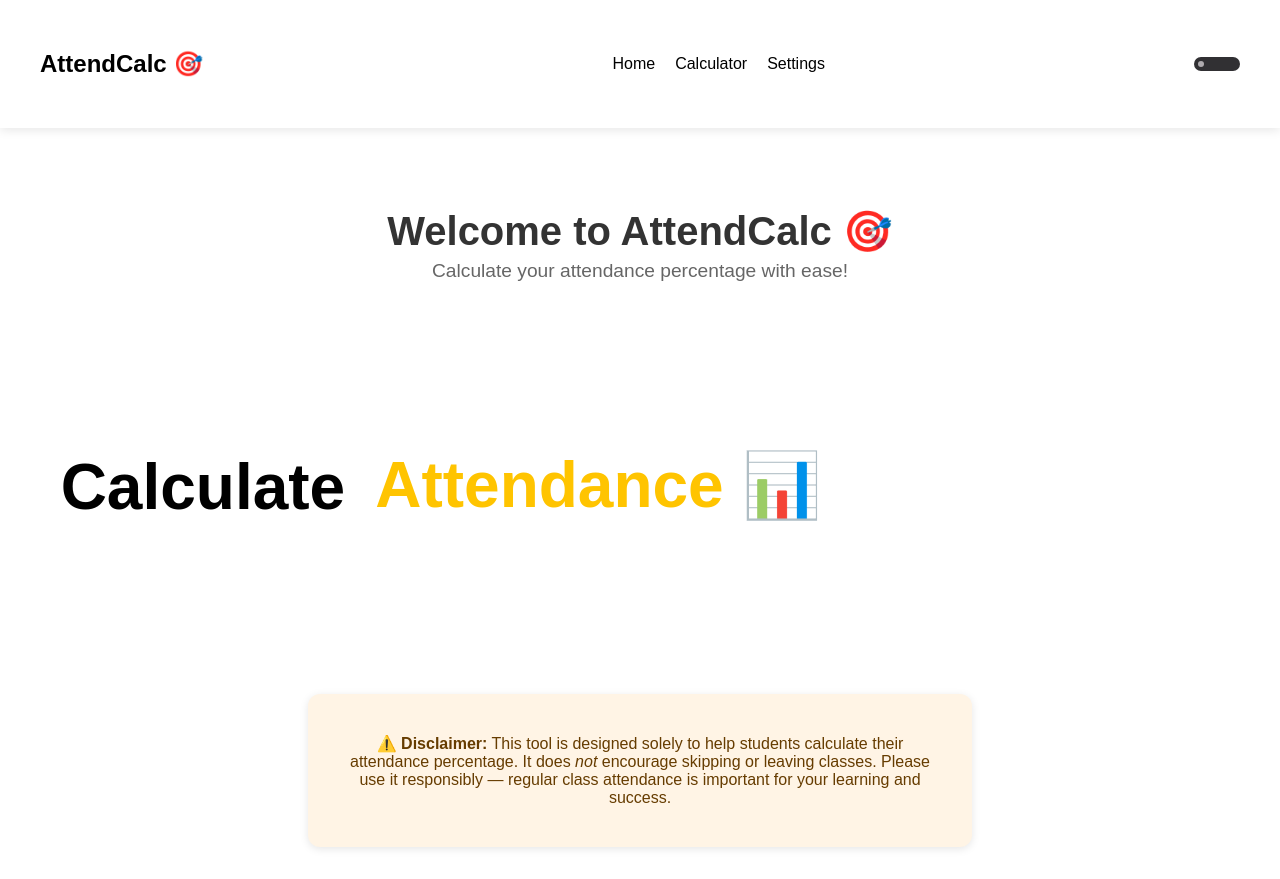
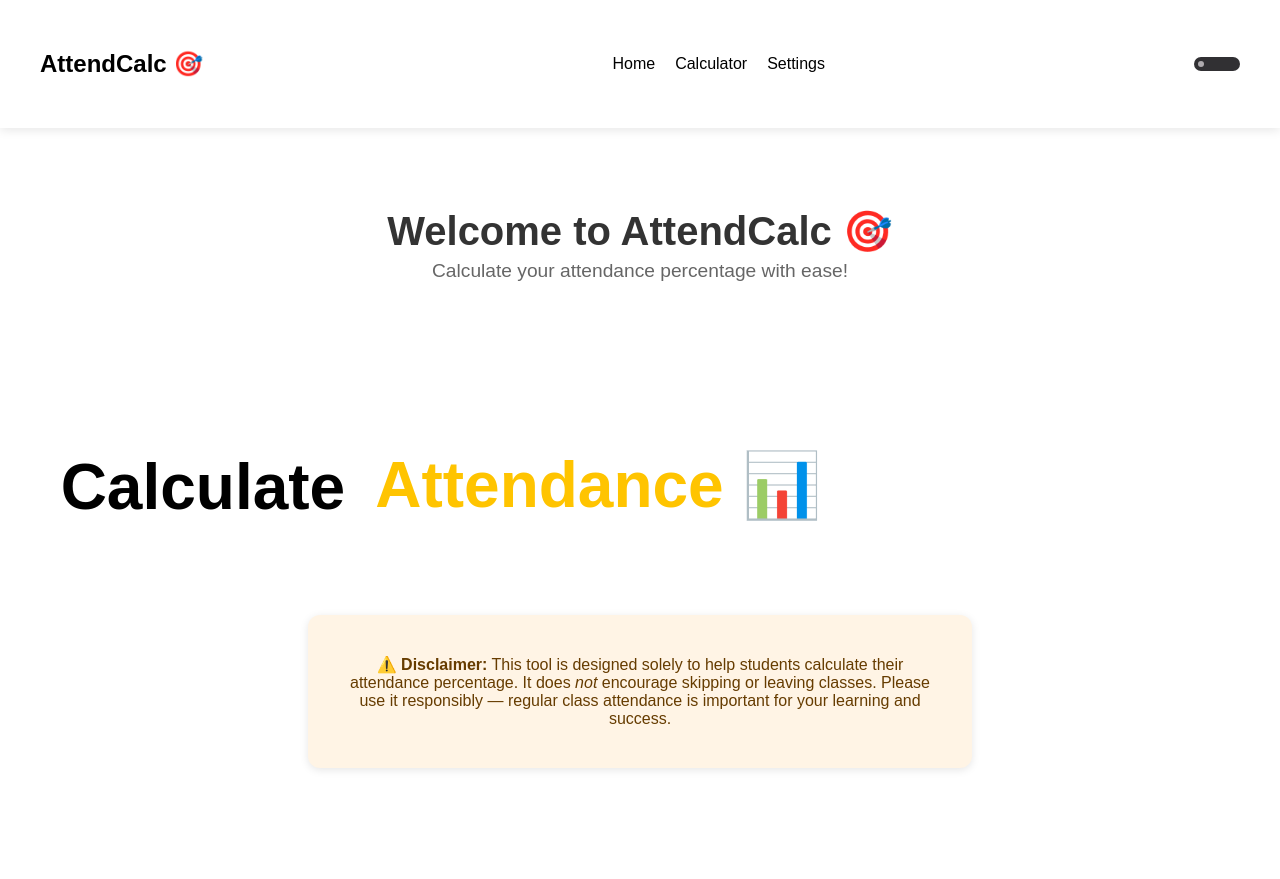
Before and after one commit to paramkhodiyar/AttendCalc, a React (Vite) app: page / in a window 1280 px wide. Shown: the top 879 px of the page. After the commit the page ends 800 px from the top, so only its background shows below. Built offline with nearby package versions, Linux system fonts and the light colour scheme.

Commit message:
styling bug fix

```diff
--- a/src/components/home/home.css
+++ b/src/components/home/home.css
@@ -77,6 +77,13 @@ body {
     box-shadow: 0 2px 8px rgba(0, 0, 0, 0.1);
     font-size: 1rem;
     transition: background-color 0.3s ease, color 0.3s ease;
+    position: fixed;
+    bottom: 0;
+    left: 50%;
+    transform: translateX(-50%);
+    width: 100%;
+    max-width: 600px;
+    z-index: 1000;
   }
 
   .warning.dark-mode {
```
